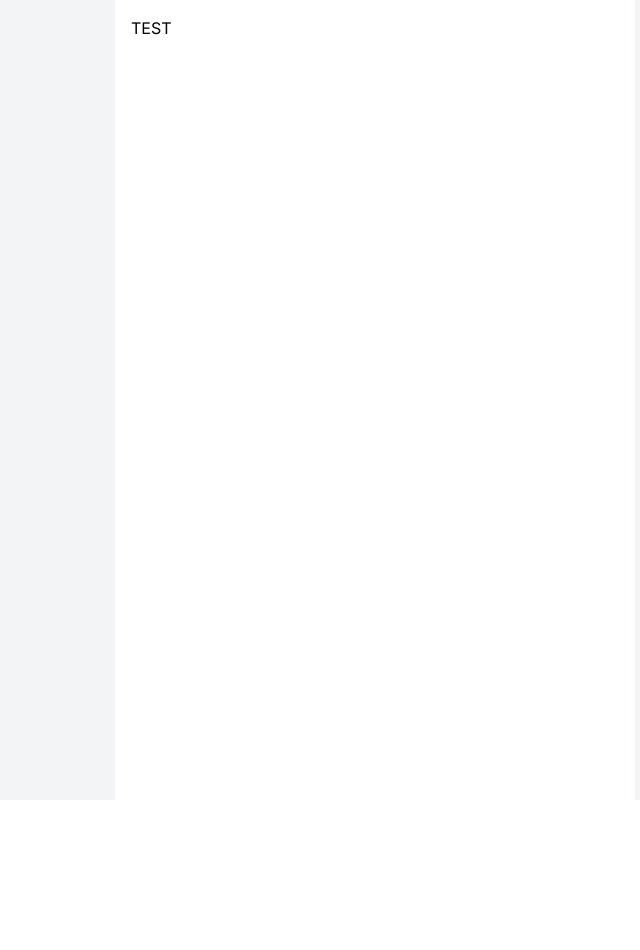
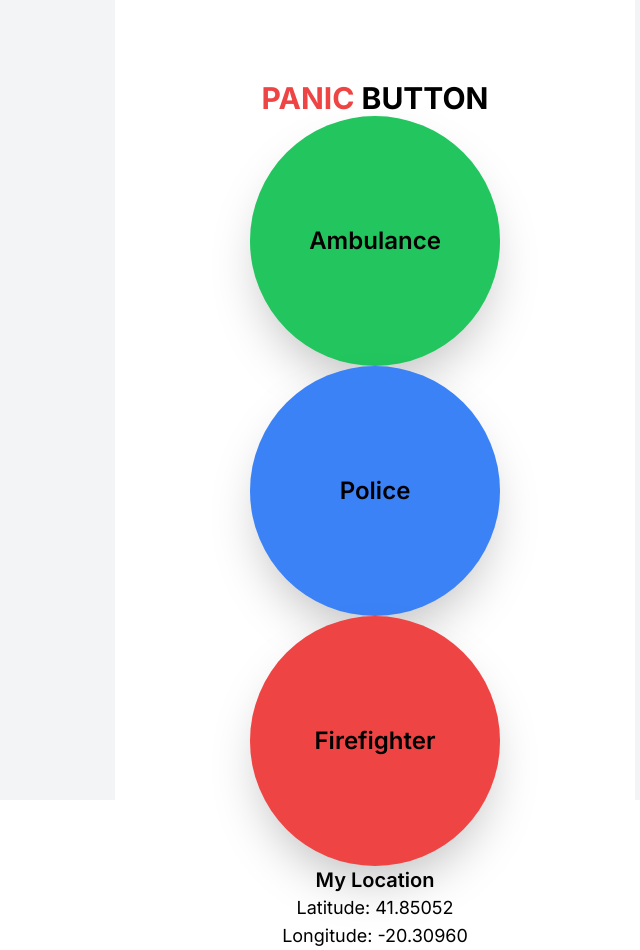
Before and after one commit to danielcm585/panic-button-web, a Next.js app: page / in a window 1280 px wide. Shown: the whole page, without its empty margins (265-905 px from the left). Before the commit the page ends 800 px from the top, so only its background shows below. Built offline with nearby package versions, Linux system fonts and the light colour scheme.

Commit message:
feat: done user side reporting feature

```diff
--- a/src/app/layout.tsx
+++ b/src/app/layout.tsx
@@ -1,6 +1,8 @@
 import type { Metadata } from "next";
 import { Inter } from "next/font/google";
 import "./globals.css";
+import { ToastContainer } from 'react-toastify';
+import 'react-toastify/dist/ReactToastify.css';
 
 const inter = Inter({ subsets: ["latin"] });
 
@@ -18,9 +20,21 @@ export default function RootLayout({
     <html lang="en">
       <body className={inter.className}>
         <div className="flex justify-center bg-gray-100">
-          <div className="min-h-screen w-[min(520px,100vw)] bg-white pt-4 pb-28 px-4">
+          <div className="min-h-screen w-[min(520px,100vw)] bg-white">
             {children}
           </div>
+          <ToastContainer
+            position="top-center"
+            autoClose={5000}
+            hideProgressBar={false}
+            newestOnTop={false}
+            closeOnClick
+            rtl={false}
+            pauseOnFocusLoss
+            draggable
+            pauseOnHover
+            theme="light"
+          />
         </div>
       </body>
     </html>
--- a/src/app/page.tsx
+++ b/src/app/page.tsx
@@ -1,7 +1,48 @@
+'use client';
 export default function Home() {
-  return (
-    <main>
-      <p>TEST</p>
-    </main>
-  );
+    return (
+        <main className="flex flex-col justify-between h-screen items-stretch py-20">
+            <h1 className="w-full text-center font-bold text-3xl">
+                <span className="text-red-500">
+                    PANIC
+                </span>
+                {' '}BUTTON
+            </h1>
+            <div className="flex gap-4 justify-center w-full">
+                <button
+                    onClick={() => window.location.href = '/report/ambulance'}
+                    className="font-semibold text-2xl bg-green-500 h-[250px] w-[250px] rounded-full shadow-2xl"
+                >
+                    Ambulance
+                </button>
+            </div>
+            <div className="flex gap-4 justify-center w-full">
+                <button
+                    onClick={() => window.location.href = '/report/police'}
+                    className="font-semibold text-2xl bg-blue-500 h-[250px] w-[250px] rounded-full shadow-2xl"
+                >
+                    Police
+                </button>
+            </div>
+            <div className="flex gap-4 justify-center w-full">
+                <button
+                    onClick={() => window.location.href = '/report/firefighter'}
+                    className="font-semibold text-2xl bg-red-500 h-[250px] w-[250px] rounded-full shadow-2xl"
+                >
+                    Firefighter
+                </button>
+            </div>
+            <div className="flex flex-col justify-center w-full">
+                <p className="text-xl font-semibold text-center">
+                    My Location
+                </p>
+                <p className="text-lg text-center">
+                    Latitude: 41.85052
+                </p>
+                <p className="text-lg text-center">
+                    Longitude: -20.30960
+                </p>
+            </div>
+        </main>
+    );
 }
--- /dev/null
+++ b/src/app/report/[slug]/page.tsx
@@ -0,0 +1,59 @@
+'use client'
+import { useParams } from "next/navigation"
+import { useRef, useState } from "react";
+import { Camera, CameraType } from "react-camera-pro";
+import { FaCamera } from "react-icons/fa";
+import { toast } from "react-toastify";
+
+export default function ReportPage() {
+    const {slug} = useParams<{slug: string}>();
+
+    const onSubmit = () => {
+        console.log('HERE')
+        toast.success(`The ${slug} is coming to you right away`)
+    }
+
+    const camera = useRef<CameraType>(null);
+    const [image, setImage] = useState("");
+    const errorMessages = {
+        noCameraAccessible: "No camera accessible. Please check your device settings.",
+        permissionDenied: "Camera access was denied. Please grant camera permission.",
+        switchCamera: "It is not possible to switch the camera.",
+        canvas: "Canvas is not supported by your browser."
+    };
+
+    return (
+        <div className="py-20 px-6 flex flex-col justify-center gap-6 items-stretch h-screen">
+            <>
+                <div className="flex justify-center">
+                    <div className="w-full">
+                        <Camera
+                            ref={camera}
+                            aspectRatio={4/3}
+                            errorMessages={errorMessages}
+                        />
+                    </div>
+                </div>
+                <div className="flex justify-center">
+                    <button
+                        onClick={() => setImage(camera.current?.takePhoto()!)}
+                        className="bg-gray-200 h-[70px] w-[70px] flex justify-center items-center rounded-full"
+                    >
+                        <FaCamera className="text-3xl" />
+                    </button>
+                </div>
+            </>
+            {image && (
+                <>
+                    <img src={image} alt='Taken photo' />
+                    <button
+                        onClick={onSubmit}
+                        className="w-full bg-red-500 py-4 text-lg rounded-lg font-semibold"
+                    >
+                        Submit
+                    </button>
+                </>
+            )}
+        </div>
+    )
+}
```
Also changed, not shown: package.json (+8 -4 lines), 1 other file (tests, documents, lock files or other folders).
